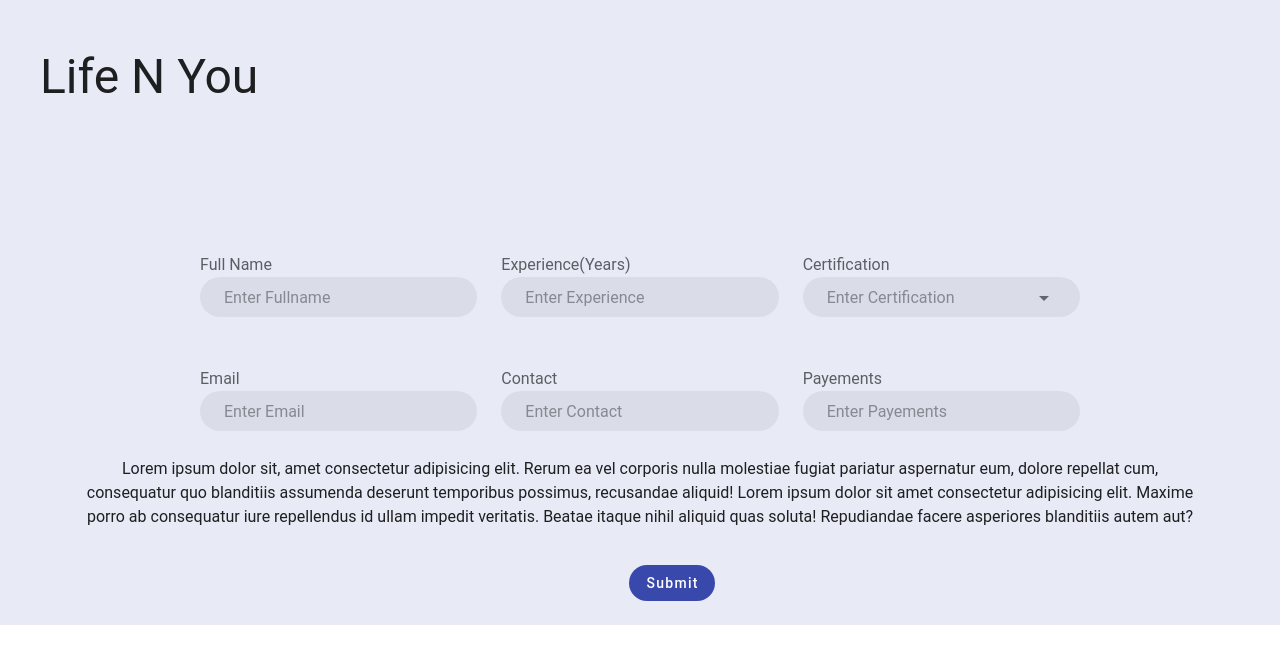
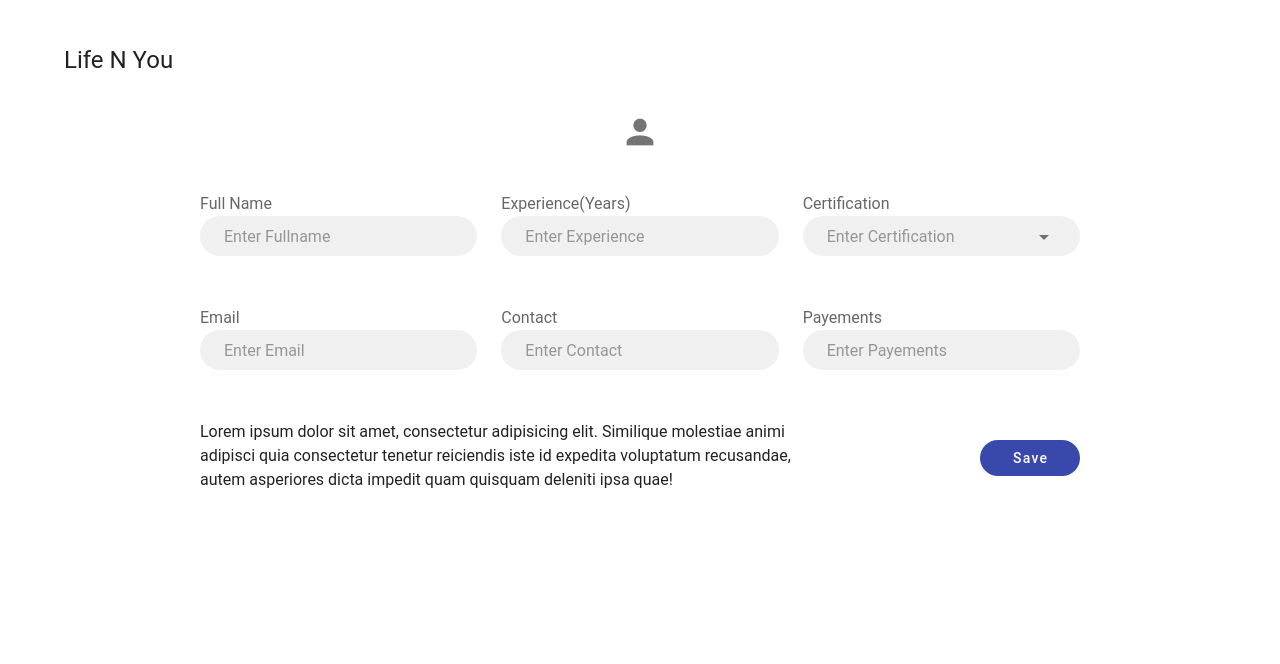
Before and after one commit to karunaGokul/LNU, a Vue app: page /coach/registration in a window 1280 px wide. Shown: the top 664 px of the page. Built offline with nearby package versions, Linux system fonts and the light colour scheme.

Commit message:
Registration alignment

```diff
--- a/src/views/admin/Login/Index.vue
+++ b/src/views/admin/Login/Index.vue
@@ -1,7 +1,7 @@
 <template>
-  <v-row no-gutters style="height: 100%">
+  <v-row no-gutters>
     <v-col cols="12" md="6">
-      <v-img src="@/assets/adminLogin.png" height="100%">
+      <v-img src="@/assets/adminLogin.png">
         <v-container fill-height fluid class="white--text mt-n16">
           <v-row class="pl-10">
             <h4 class="text-h4">Life N You</h4>
@@ -15,16 +15,16 @@
       </v-img>
     </v-col>
     <v-col>
-      <v-container fill-height fluid>
-        <v-row align="center" justify="center" style="min-height: 400px">
+      <v-container fill-height fluid class="ml-4">
+        <v-row>
           <v-col>
             <v-card
               elevation="2"
               outlined
-              height="260"
-              class="mx-10 pl-7 rounded-lg light-green lighten-4"
+              width="450"
+              class="ml-16 pl-7 rounded-lg light-green lighten-4"
             >
-              <v-card-title class="py-3 d-flex justify-center"
+              <v-card-title class="py-3 ml-n10 text-h5 d-flex justify-center"
                 >Admin</v-card-title
               >
               <v-form>
@@ -34,7 +34,8 @@
                   <v-btn
                     depressed
                     rounded
-                    class="white--text text-capitalize light-green darken-1"
+                    width="100"
+                    class="white--text text-capitalize light-green darken-1 ml-n4 mb-2"
                     >Login</v-btn
                   >
                 </div>
--- a/src/views/client/Login/Index.vue
+++ b/src/views/client/Login/Index.vue
@@ -44,8 +44,9 @@
                   <v-btn
                     depressed
                     rounded
-                    class="white--text text-capitalize orange lighten-1 ml-n8 mb-2"
-                    >submit</v-btn
+                    width="100"
+                    class="white--text text-capitalize orange lighten-1 ml-n4 mb-2"
+                    >login</v-btn
                   >
                 </div>
               </v-form>
--- a/src/views/client/Registration/Index.vue
+++ b/src/views/client/Registration/Index.vue
@@ -16,7 +16,7 @@
         </v-col>
       </v-row>
       <v-container fluid fill-height class="d-flex justify-center mt-n16">
-        <v-row justify="center"> <h4>Registration Form</h4></v-row>
+        <v-row justify="center" class="mb-n8"> <h2>Registration Form</h2></v-row>
         <v-form class="my-n16">
           <v-row>
             <v-col cols="12" md="4">
@@ -54,7 +54,7 @@
                 filled
                 rounded
                 dense
-                label="Enter counsellingtype"
+                placeholder="Enter CounsellingType"
               ></v-select>
             </v-col>
             <v-col cols="12" md="4">
@@ -66,12 +66,14 @@
                 placeholder="Enter Payements"
               ></v-text-field>
             </v-col>
-            <v-col cols="12" md="4" >
+            <v-col cols="12" md="4" class="d-flex align-self">
+              <v-spacer></v-spacer>
               <v-btn
                 depressed
                 rounded
+                width="100"
                 color="#FFA726"
-                class="white--text text-capitalize mt-5 ml-16"
+                class="white--text text-capitalize mt-5"
                 >Submit</v-btn
               >
             </v-col>
--- a/src/views/coach/Login/Index.vue
+++ b/src/views/coach/Login/Index.vue
@@ -16,16 +16,15 @@
     </v-col>
     <v-col>
       <v-container fill-height fluid class="pa-8">
-        <!-- <h2>Feel stuck? We are here to help you!</h2> -->
-        <v-row align="center" justify="center" style="min-height: 300px">
+        <v-row>
           <v-col>
             <v-card
               elevation="2"
               outlined
-              height="260"
-              class="mx-10 pl-7 rounded-lg indigo lighten-5"
+              width="450"
+              class="ml-16 pl-7 rounded-lg indigo lighten-5"
             >
-              <v-card-title class="py-3 d-flex justify-center"
+              <v-card-title class="py-3 ml-n10 text-h5 d-flex justify-center"
                 >Coach</v-card-title
               >
               <v-form>
@@ -35,7 +34,8 @@
                   <v-btn
                     depressed
                     rounded
-                    class="white--text text-capitalize indigo darken-1"
+                    width="100"
+                    class="white--text text-capitalize indigo darken-1 ml-n4 mb-2"
                     >Login</v-btn
                   >
                 </div>
--- a/src/views/coach/Registration/Index.vue
+++ b/src/views/coach/Registration/Index.vue
@@ -1,14 +1,15 @@
 <template>
-  <v-row class="indigo lighten-5">
+  <v-row>
     <v-col style="height: 100%">
-      <v-row class="mt-10">
-        <v-col class="ml-10"> <h4 class="text-h3">Life N You</h4> </v-col>
+      <v-row class="mt-8 mb-6">
+        <v-col class="ml-16"> <h4 class="text-h5">Life N You</h4> </v-col>
       </v-row>
 
       <v-row justify="center">
-        <v-col cols="12" md="4" offset-md="4">
-          <v-img src="@/assets/coachRegistration.jpg" width="75px"></v-img>
-        </v-col>
+        <!-- <v-col cols="12" md="4" offset-md="4"> -->
+        <v-icon x-large>mdi-account</v-icon>
+        <!-- <v-img src="@/assets/coachRegistration.jpg" width="75px"></v-img> -->
+        <!-- </v-col> -->
       </v-row>
 
       <v-container fluid fill-height class="d-flex justify-center mt-10">
@@ -71,9 +72,29 @@
               ></v-text-field>
             </v-col>
           </v-row>
-        </v-form>
 
-        <p class="text-center mx-16">
+          <v-row>
+            <v-col cols="12" md="9">
+              Lorem ipsum dolor sit amet, consectetur adipisicing elit.
+              Similique molestiae animi<br />
+              adipisci quia consectetur tenetur reiciendis iste id expedita
+              voluptatum recusandae,<br />
+              autem asperiores dicta impedit quam quisquam deleniti ipsa quae!
+              <br />
+            </v-col>
+
+            <v-col class="d-flex align-self">
+              <v-spacer></v-spacer>
+              <v-btn
+                depressed
+                rounded
+                width="100"
+                class="white--text text-capitalize mt-5  indigo darken-1"
+                >save</v-btn
+              >
+            </v-col>
+          </v-row>
+          <!-- <p class="text-center mx-16">
           Lorem ipsum dolor sit, amet consectetur adipisicing elit. Rerum ea vel
           corporis nulla molestiae fugiat pariatur aspernatur eum, dolore
           repellat cum, consequatur quo blanditiis assumenda deserunt temporibus
@@ -81,13 +102,8 @@
           adipisicing elit. Maxime porro ab consequatur iure repellendus id
           ullam impedit veritatis. Beatae itaque nihil aliquid quas soluta!
           Repudiandae facere asperiores blanditiis autem aut?
-        </p>
-        <v-btn
-          depressed
-          rounded
-          class="white--text text-capitalize mt-5 ml-16 indigo darken-1"
-          >Submit</v-btn
-        >
+        </p> -->
+        </v-form>
       </v-container>
     </v-col>
   </v-row>
```
